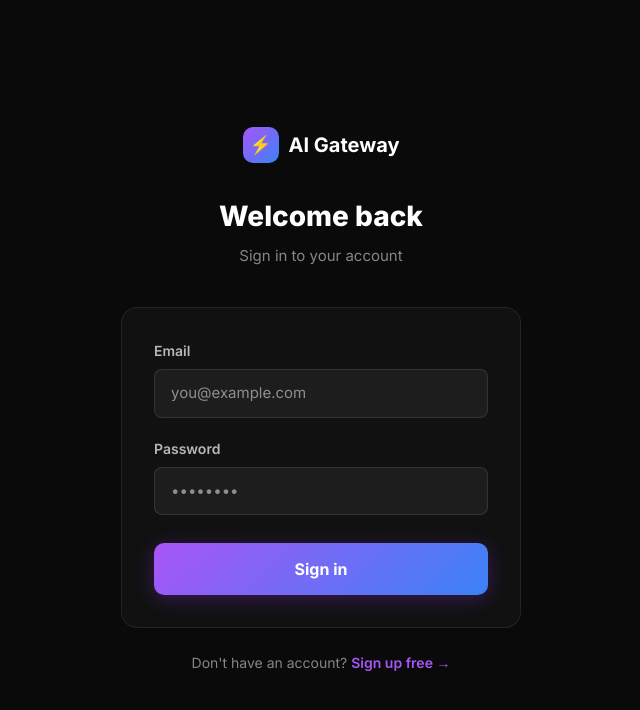
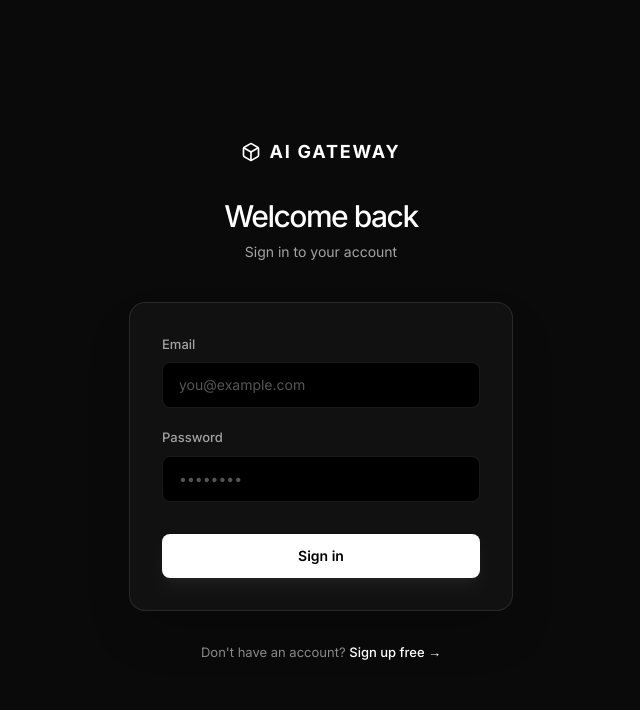
Before and after one commit to PankajKumardev/Ai-Proxy, a Next.js app in the folder apps/dashboard/: page /login in a window 1280 px wide. Shown: the top 710 px of the page, without its empty margins (319-959 px from the left). Built offline with nearby package versions, Linux system fonts and the light colour scheme.

Commit message:
refactor: Migrate authentication pages from inline styles to Tailwind CSS classes.

```diff
--- a/apps/dashboard/src/app/(auth)/login/page.tsx
+++ b/apps/dashboard/src/app/(auth)/login/page.tsx
@@ -7,37 +7,24 @@ export const metadata: Metadata = {
 
 export default function LoginPage() {
   return (
-    <div
-      style={{
-        minHeight: "100vh",
-        display: "flex",
-        alignItems: "center",
-        justifyContent: "center",
-        background: "hsl(0 0% 3.9%)",
-        padding: "24px",
-      }}
-    >
-      <div style={{ width: "100%", maxWidth: "400px" }}>
-        <div style={{ textAlign: "center", marginBottom: "40px" }}>
-          <Link href="/" style={{ display: "inline-flex", alignItems: "center", gap: "10px", textDecoration: "none", marginBottom: "32px" }}>
-            <div style={{ width: "36px", height: "36px", borderRadius: "10px", background: "linear-gradient(135deg, #a855f7, #3b82f6)", display: "flex", alignItems: "center", justifyContent: "center", fontSize: "18px" }}>⚡</div>
-            <span style={{ fontWeight: 700, fontSize: "20px", color: "white" }}>AI Gateway</span>
+    <div className="min-h-screen flex items-center justify-center bg-[#0A0A0A] px-6 text-[#fafafa]">
+      <div className="w-full max-w-sm">
+        <div className="text-center mb-10">
+          <Link href="/" className="inline-flex items-center gap-2 text-white hover:opacity-80 transition-opacity mb-8">
+            <svg viewBox="0 0 24 24" fill="none" stroke="currentColor" strokeWidth="2" strokeLinecap="round" strokeLinejoin="round" className="w-5 h-5 text-white"><path d="M21 16V8a2 2 0 0 0-1-1.73l-7-4a2 2 0 0 0-2 0l-7 4A2 2 0 0 0 3 8v8a2 2 0 0 0 1 1.73l7 4a2 2 0 0 0 2 0l7-4A2 2 0 0 0 21 16z"></path><polyline points="3.27 6.96 12 12.01 20.73 6.96"></polyline><line x1="12" y1="22.08" x2="12" y2="12"></line></svg>
+            <span className="font-bold text-lg tracking-widest uppercase">AI Gateway</span>
           </Link>
-          <h1 style={{ fontSize: "28px", fontWeight: 800, color: "white", marginBottom: "8px" }}>Welcome back</h1>
-          <p style={{ color: "rgba(255,255,255,0.5)", fontSize: "15px" }}>Sign in to your account</p>
+          <h1 className="text-3xl font-medium tracking-tighter text-white mb-2">Welcome back</h1>
+          <p className="text-[#a3a3a3] text-sm">Sign in to your account</p>
         </div>
+
         <form
           action="/api/auth/signin"
           method="POST"
-          style={{
-            background: "rgba(255,255,255,0.03)",
-            border: "1px solid rgba(255,255,255,0.08)",
-            borderRadius: "16px",
-            padding: "32px",
-          }}
+          className="bg-[#111111] border border-white/10 rounded-2xl p-8 shadow-2xl"
         >
-          <div style={{ marginBottom: "20px" }}>
-            <label style={{ display: "block", fontSize: "14px", fontWeight: 600, color: "rgba(255,255,255,0.7)", marginBottom: "8px" }}>
+          <div className="mb-5">
+            <label className="block text-[13px] font-medium text-[#a3a3a3] mb-2">
               Email
             </label>
             <input
@@ -45,21 +32,11 @@ export default function LoginPage() {
               name="email"
               required
               placeholder="you@example.com"
-              style={{
-                width: "100%",
-                background: "rgba(255,255,255,0.05)",
-                border: "1px solid rgba(255,255,255,0.1)",
-                borderRadius: "8px",
-                padding: "12px 16px",
-                color: "white",
-                fontSize: "15px",
-                outline: "none",
-                boxSizing: "border-box",
-              }}
+              className="w-full bg-black border border-white/10 rounded-lg px-4 py-3 text-white text-sm focus:outline-none focus:border-white/30 focus:ring-1 focus:ring-white/30 transition-all placeholder:text-[#555555]"
             />
           </div>
-          <div style={{ marginBottom: "28px" }}>
-            <label style={{ display: "block", fontSize: "14px", fontWeight: 600, color: "rgba(255,255,255,0.7)", marginBottom: "8px" }}>
+          <div className="mb-8">
+            <label className="block text-[13px] font-medium text-[#a3a3a3] mb-2">
               Password
             </label>
             <input
@@ -67,41 +44,21 @@ export default function LoginPage() {
               name="password"
               required
               placeholder="••••••••"
-              style={{
-                width: "100%",
-                background: "rgba(255,255,255,0.05)",
-                border: "1px solid rgba(255,255,255,0.1)",
-                borderRadius: "8px",
-                padding: "12px 16px",
-                color: "white",
-                fontSize: "15px",
-                outline: "none",
-                boxSizing: "border-box",
-              }}
+              className="w-full bg-black border border-white/10 rounded-lg px-4 py-3 text-white text-sm focus:outline-none focus:border-white/30 focus:ring-1 focus:ring-white/30 transition-all placeholder:text-[#555555]"
             />
           </div>
           <button
             type="submit"
-            style={{
-              width: "100%",
-              background: "linear-gradient(135deg, #a855f7, #3b82f6)",
-              color: "white",
-              border: "none",
-              borderRadius: "10px",
-              padding: "14px",
-              fontSize: "16px",
-              fontWeight: 700,
-              cursor: "pointer",
-              boxShadow: "0 4px 20px rgba(147,51,234,0.3)",
-            }}
+            className="w-full bg-white text-black border-none rounded-lg py-3 text-sm font-semibold cursor-pointer hover:bg-white/90 transition-colors shadow-lg shadow-white/5"
           >
             Sign in
           </button>
         </form>
-        <p style={{ textAlign: "center", marginTop: "24px", color: "rgba(255,255,255,0.5)", fontSize: "14px" }}>
-          Don&apos;t have an account?{" "}
-          <Link href="/signup" style={{ color: "#a855f7", textDecoration: "none", fontWeight: 600 }}>
-            Sign up free →
+
+        <p className="text-center mt-8 text-[#888888] text-[13px]">
+          Don't have an account?{" "}
+          <Link href="/signup" className="text-white hover:underline font-medium">
+            Sign up free &rarr;
           </Link>
         </p>
       </div>
--- a/apps/dashboard/src/app/(auth)/signup/page.tsx
+++ b/apps/dashboard/src/app/(auth)/signup/page.tsx
@@ -26,57 +26,36 @@ async function registerUser(formData: FormData) {
 
 export default function SignupPage() {
   return (
-    <div
-      style={{
-        minHeight: "100vh",
-        display: "flex",
-        alignItems: "center",
-        justifyContent: "center",
-        background: "hsl(0 0% 3.9%)",
-        padding: "24px",
-      }}
-    >
-      <div style={{ width: "100%", maxWidth: "400px" }}>
-        <div style={{ textAlign: "center", marginBottom: "40px" }}>
-          <Link href="/" style={{ display: "inline-flex", alignItems: "center", gap: "10px", textDecoration: "none", marginBottom: "32px" }}>
-            <div style={{ width: "36px", height: "36px", borderRadius: "10px", background: "linear-gradient(135deg, #a855f7, #3b82f6)", display: "flex", alignItems: "center", justifyContent: "center", fontSize: "18px" }}>⚡</div>
-            <span style={{ fontWeight: 700, fontSize: "20px", color: "white" }}>AI Gateway</span>
+    <div className="min-h-screen flex items-center justify-center bg-[#0A0A0A] px-6 text-[#fafafa]">
+      <div className="w-full max-w-sm">
+        <div className="text-center mb-10">
+          <Link href="/" className="inline-flex items-center gap-2 text-white hover:opacity-80 transition-opacity mb-8">
+            <svg viewBox="0 0 24 24" fill="none" stroke="currentColor" strokeWidth="2" strokeLinecap="round" strokeLinejoin="round" className="w-5 h-5 text-white"><path d="M21 16V8a2 2 0 0 0-1-1.73l-7-4a2 2 0 0 0-2 0l-7 4A2 2 0 0 0 3 8v8a2 2 0 0 0 1 1.73l7 4a2 2 0 0 0 2 0l7-4A2 2 0 0 0 21 16z"></path><polyline points="3.27 6.96 12 12.01 20.73 6.96"></polyline><line x1="12" y1="22.08" x2="12" y2="12"></line></svg>
+            <span className="font-bold text-lg tracking-widest uppercase">AI Gateway</span>
           </Link>
-          <h1 style={{ fontSize: "28px", fontWeight: 800, color: "white", marginBottom: "8px" }}>Create your account</h1>
-          <p style={{ color: "rgba(255,255,255,0.5)", fontSize: "15px" }}>Free forever. No credit card required.</p>
+          <h1 className="text-3xl font-medium tracking-tighter text-white mb-2">Create your account</h1>
+          <p className="text-[#a3a3a3] text-sm">Free forever. No credit card required.</p>
         </div>
+
         <form
           action={registerUser}
-          style={{
-            background: "rgba(255,255,255,0.03)",
-            border: "1px solid rgba(255,255,255,0.08)",
-            borderRadius: "16px",
-            padding: "32px",
-          }}
+          className="bg-[#111111] border border-white/10 rounded-2xl p-8 shadow-2xl"
         >
-          <div style={{ marginBottom: "20px" }}>
-            <label style={{ display: "block", fontSize: "14px", fontWeight: 600, color: "rgba(255,255,255,0.7)", marginBottom: "8px" }}>Email</label>
+          <div className="mb-5">
+            <label className="block text-[13px] font-medium text-[#a3a3a3] mb-2">
+              Email
+            </label>
             <input
               type="email"
               name="email"
               required
               placeholder="you@example.com"
-              style={{
-                width: "100%",
-                background: "rgba(255,255,255,0.05)",
-                border: "1px solid rgba(255,255,255,0.1)",
-                borderRadius: "8px",
-                padding: "12px 16px",
-                color: "white",
-                fontSize: "15px",
-                outline: "none",
-                boxSizing: "border-box",
-              }}
+              className="w-full bg-black border border-white/10 rounded-lg px-4 py-3 text-white text-sm focus:outline-none focus:border-white/30 focus:ring-1 focus:ring-white/30 transition-all placeholder:text-[#555555]"
             />
           </div>
-          <div style={{ marginBottom: "28px" }}>
-            <label style={{ display: "block", fontSize: "14px", fontWeight: 600, color: "rgba(255,255,255,0.7)", marginBottom: "8px" }}>
-              Password <span style={{ color: "rgba(255,255,255,0.3)", fontWeight: 400 }}>(min 8 chars)</span>
+          <div className="mb-8">
+            <label className="block text-[13px] font-medium text-[#a3a3a3] mb-2">
+              Password <span className="text-[#555555] font-normal">(min 8 chars)</span>
             </label>
             <input
               type="password"
@@ -84,40 +63,21 @@ export default function SignupPage() {
               required
               minLength={8}
               placeholder="••••••••"
-              style={{
-                width: "100%",
-                background: "rgba(255,255,255,0.05)",
-                border: "1px solid rgba(255,255,255,0.1)",
-                borderRadius: "8px",
-                padding: "12px 16px",
-                color: "white",
-                fontSize: "15px",
-                outline: "none",
-                boxSizing: "border-box",
-              }}
+              className="w-full bg-black border border-white/10 rounded-lg px-4 py-3 text-white text-sm focus:outline-none focus:border-white/30 focus:ring-1 focus:ring-white/30 transition-all placeholder:text-[#555555]"
             />
           </div>
           <button
             type="submit"
-            style={{
-              width: "100%",
-              background: "linear-gradient(135deg, #a855f7, #3b82f6)",
-              color: "white",
-              border: "none",
-              borderRadius: "10px",
-              padding: "14px",
-              fontSize: "16px",
-              fontWeight: 700,
-              cursor: "pointer",
-            }}
+            className="w-full bg-white text-black border-none rounded-lg py-3 text-sm font-semibold cursor-pointer hover:bg-white/90 transition-colors shadow-lg shadow-white/5"
           >
             Create Free Account
           </button>
         </form>
-        <p style={{ textAlign: "center", marginTop: "24px", color: "rgba(255,255,255,0.5)", fontSize: "14px" }}>
+
+        <p className="text-center mt-8 text-[#888888] text-[13px]">
           Already have an account?{" "}
-          <Link href="/login" style={{ color: "#a855f7", textDecoration: "none", fontWeight: 600 }}>
-            Sign in →
+          <Link href="/login" className="text-white hover:underline font-medium">
+            Sign in &rarr;
           </Link>
         </p>
       </div>
--- a/apps/dashboard/src/app/(docs)/layout.tsx
+++ b/apps/dashboard/src/app/(docs)/layout.tsx
@@ -45,25 +45,32 @@ export default function DocsLayout({ children }: { children: React.ReactNode })
   const pathname = usePathname()
 
   return (
-    <div className="min-h-screen bg-background flex flex-col font-sans">
+    <div className="min-h-screen bg-[#0A0A0A] flex flex-col font-sans">
       {/* Top Nav */}
-      <nav className="h-14 border-b border-border bg-background/80 backdrop-blur-xl sticky top-0 z-50 flex items-center px-6">
-        <div className="max-w-[1400px] w-full mx-auto flex items-center gap-4">
-          <Link href="/" className="flex items-center gap-2 font-bold text-foreground">
-            <span className="text-primary text-lg">⚡</span>
-            <span>AI Gateway</span>
-          </Link>
-          <span className="text-muted-foreground/30">/</span>
-          <span className="text-muted-foreground text-sm font-medium">Documentation</span>
+      <nav className="h-14 border-b border-white/10 bg-[#0A0A0A]/80 backdrop-blur-xl sticky top-0 z-50 flex items-center px-6">
+        <div className="max-w-[1400px] w-full mx-auto flex items-center justify-between">
+          <div className="flex items-center gap-4">
+            <Link href="/" className="flex items-center gap-2 font-bold tracking-widest uppercase text-white text-sm">
+              <svg viewBox="0 0 24 24" fill="none" stroke="currentColor" strokeWidth="2" strokeLinecap="round" strokeLinejoin="round" className="w-4 h-4 text-white"><path d="M21 16V8a2 2 0 0 0-1-1.73l-7-4a2 2 0 0 0-2 0l-7 4A2 2 0 0 0 3 8v8a2 2 0 0 0 1 1.73l7 4a2 2 0 0 0 2 0l7-4A2 2 0 0 0 21 16z"></path><polyline points="3.27 6.96 12 12.01 20.73 6.96"></polyline><line x1="12" y1="22.08" x2="12" y2="12"></line></svg>
+              AI Gateway
+            </Link>
+            <span className="text-white/20">/</span>
+            <span className="text-[#a3a3a3] text-sm font-medium">Documentation</span>
+          </div>
+
+          <div className="flex items-center gap-4 text-sm font-medium">
+            <Link href="/login" className="text-[#a3a3a3] hover:text-white transition-colors">Sign In</Link>
+            <Link href="/signup" className="text-black bg-white hover:bg-white/90 px-3 py-1.5 rounded-md transition-colors">Get Started</Link>
+          </div>
         </div>
       </nav>
 
       <div className="flex flex-1 max-w-[1400px] mx-auto w-full">
         {/* Left Sidebar */}
-        <aside className="w-[240px] shrink-0 border-r border-border py-8 hidden md:block sticky top-14 h-[calc(100vh-3.5rem)] overflow-y-auto hidden-scrollbar">
+        <aside className="w-[240px] shrink-0 border-r border-white/10 py-8 hidden md:block sticky top-14 h-[calc(100vh-3.5rem)] overflow-y-auto hidden-scrollbar">
           {nav.map((section) => (
             <div key={section.title} className="mb-8 px-4">
-              <h4 className="text-xs font-semibold text-muted-foreground uppercase tracking-wider mb-3 px-2">
+              <h4 className="text-[11px] font-bold text-[#555555] uppercase tracking-wider mb-3 px-2">
                 {section.title}
               </h4>
               <div className="space-y-1">
@@ -74,10 +81,10 @@ export default function DocsLayout({ children }: { children: React.ReactNode })
                       key={item.href}
                       href={item.href}
                       className={cn(
-                        "block px-3 py-1.5 rounded-md text-sm transition-colors",
+                        "block px-3 py-1.5 rounded-md text-[13px] transition-colors",
                         isActive
-                          ? "bg-secondary text-foreground font-medium"
-                          : "text-muted-foreground hover:bg-muted hover:text-foreground"
+                          ? "bg-[#111111] text-white font-medium border border-white/5"
+                          : "text-[#a3a3a3] hover:bg-[#111111]/50 hover:text-white"
                       )}
                     >
                       {item.title}
@@ -91,19 +98,19 @@ export default function DocsLayout({ children }: { children: React.ReactNode })
 
         {/* Dynamic Prose Content */}
         <main className="flex-1 min-w-0 py-10 px-6 md:px-12 lg:px-16 overflow-x-hidden">
-          <div className="prose prose-invert prose-zinc max-w-3xl prose-pre:bg-transparent prose-pre:p-0">
+          <div className="prose prose-invert prose-zinc max-w-3xl prose-pre:bg-[#111111] prose-pre:border prose-pre:border-white/10 prose-pre:text-[13px]">
             {children}
           </div>
         </main>
 
-        {/* Right TOC Placeholder (Optional styling) */}
+        {/* Right TOC Placeholder */}
         <aside className="w-[200px] shrink-0 py-10 px-4 hidden xl:block sticky top-14 h-[calc(100vh-3.5rem)] overflow-y-auto">
-          <div className="text-xs font-semibold text-muted-foreground uppercase tracking-wider mb-4">On this page</div>
-          <div className="space-y-2 text-sm text-muted-foreground/80">
-            <p className="hover:text-foreground cursor-pointer transition-colors">Overview</p>
-            <p className="hover:text-foreground cursor-pointer transition-colors">Architecture</p>
-            <p className="hover:text-foreground cursor-pointer transition-colors">Supported Models</p>
-            <p className="hover:text-foreground cursor-pointer transition-colors">Tech Stack</p>
+          <div className="text-[11px] font-bold text-[#555555] uppercase tracking-wider mb-4">On this page</div>
+          <div className="space-y-2 text-[13px] text-[#888888]">
+            <p className="hover:text-white cursor-pointer transition-colors">Overview</p>
+            <p className="hover:text-white cursor-pointer transition-colors">Architecture</p>
+            <p className="hover:text-white cursor-pointer transition-colors">Supported Models</p>
+            <p className="hover:text-white cursor-pointer transition-colors">Tech Stack</p>
           </div>
         </aside>
       </div>
```
Also changed, not shown: 1 other file (tests, documents, lock files or other folders).
